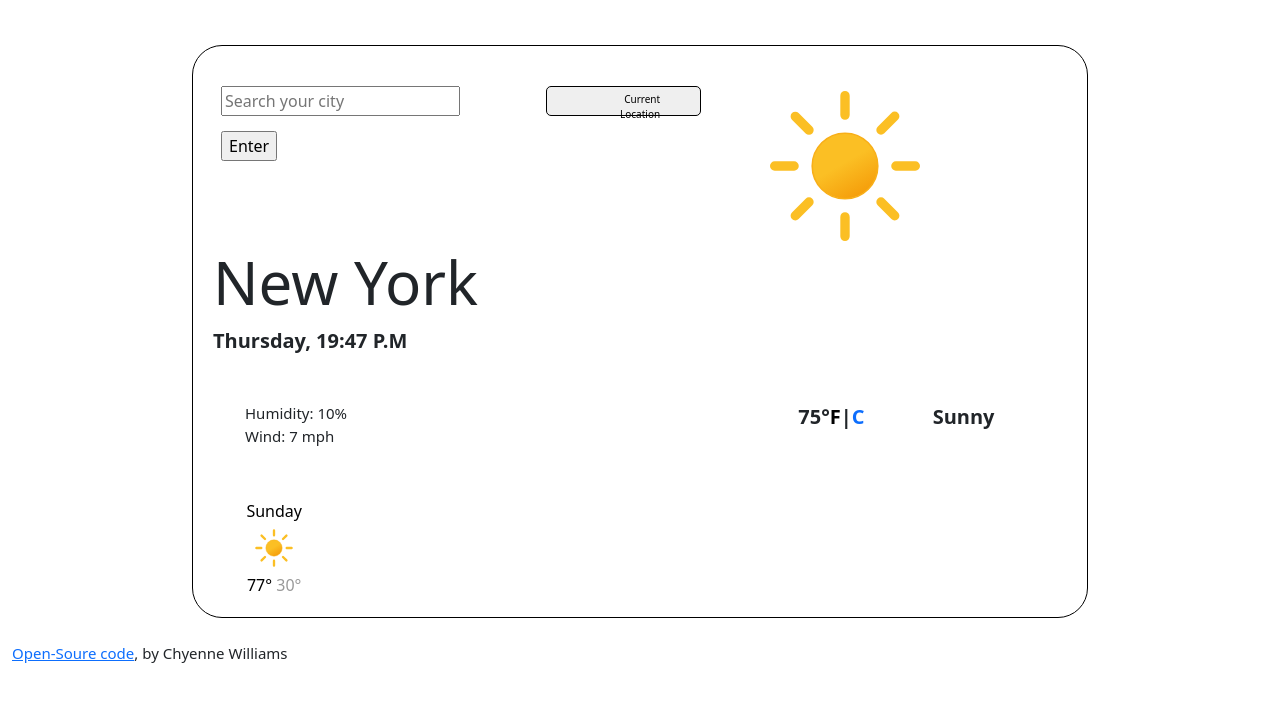
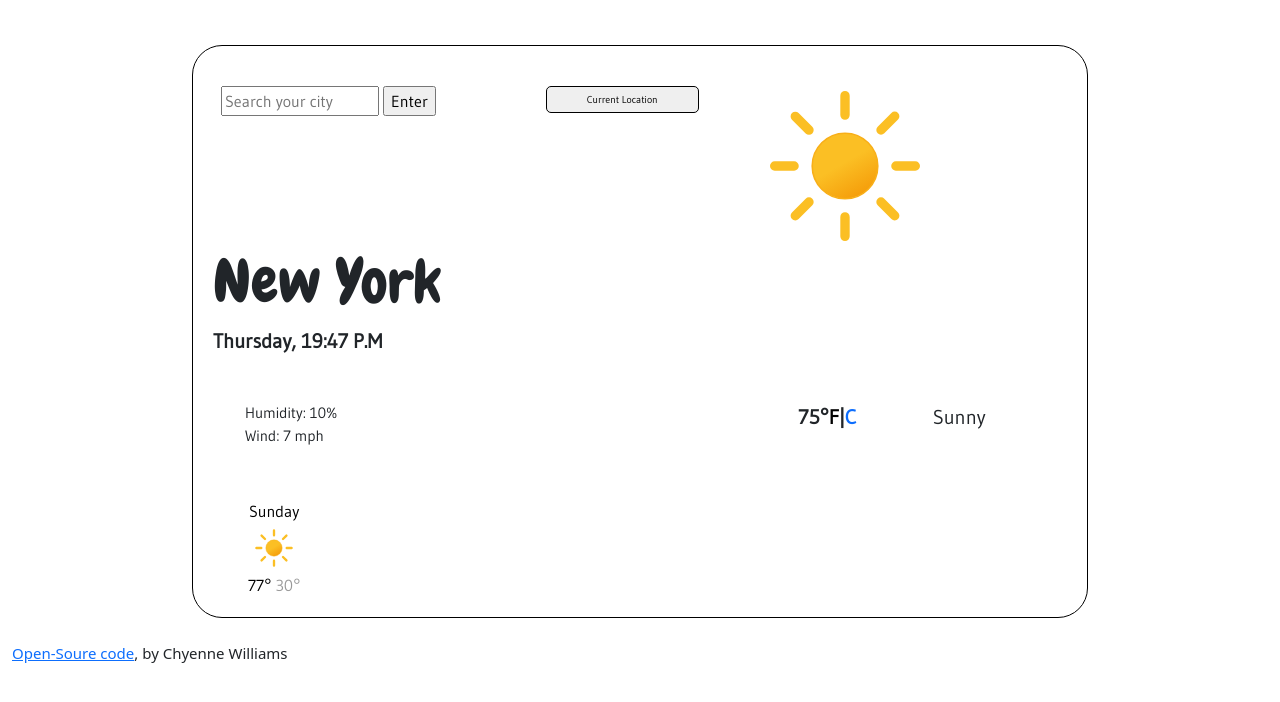
Before and after one commit to ChyenneW/shecodes-weatherApp, a website built with Parcel: page index.html in a window 1280 px wide. Built offline with nearby package versions, Linux system fonts and the light colour scheme; no server answers.

Commit message:
Added new font styling

```diff
--- a/index.html
+++ b/index.html
@@ -13,6 +13,10 @@
     />
 
     <script id="axios" src="https://unpkg.com/axios/dist/axios.min.js"></script>
+
+    <link rel="preconnect" href="https://fonts.googleapis.com">
+    <link rel="preconnect" href="https://fonts.gstatic.com" crossorigin>
+    <link href="https://fonts.googleapis.com/css2?family=Chewy&family=Gudea:ital@0;1&display=swap" rel="stylesheet">
 
     <link rel="stylesheet" href="styles.css" />
     <title>Weather App</title>
--- a/styles.css
+++ b/styles.css
@@ -8,6 +8,7 @@
   max-height: 50%;
   margin-top: 45px;
   padding: 20px;
+  font-family: Gudea;
 }
 
 .search {
@@ -64,6 +65,7 @@
 
 .searchedCity {
   font-size: 60px;
+  font-family: Chewy;
 }
 
 .dateTime {
@@ -100,7 +102,8 @@
 .weatherType {
   padding: 0;
   margin: 0;
-  opacity: 0.5px;
+  opacity: 0.4px;
+  font-weight: normal;
 }
 
 .futureImage {
```
